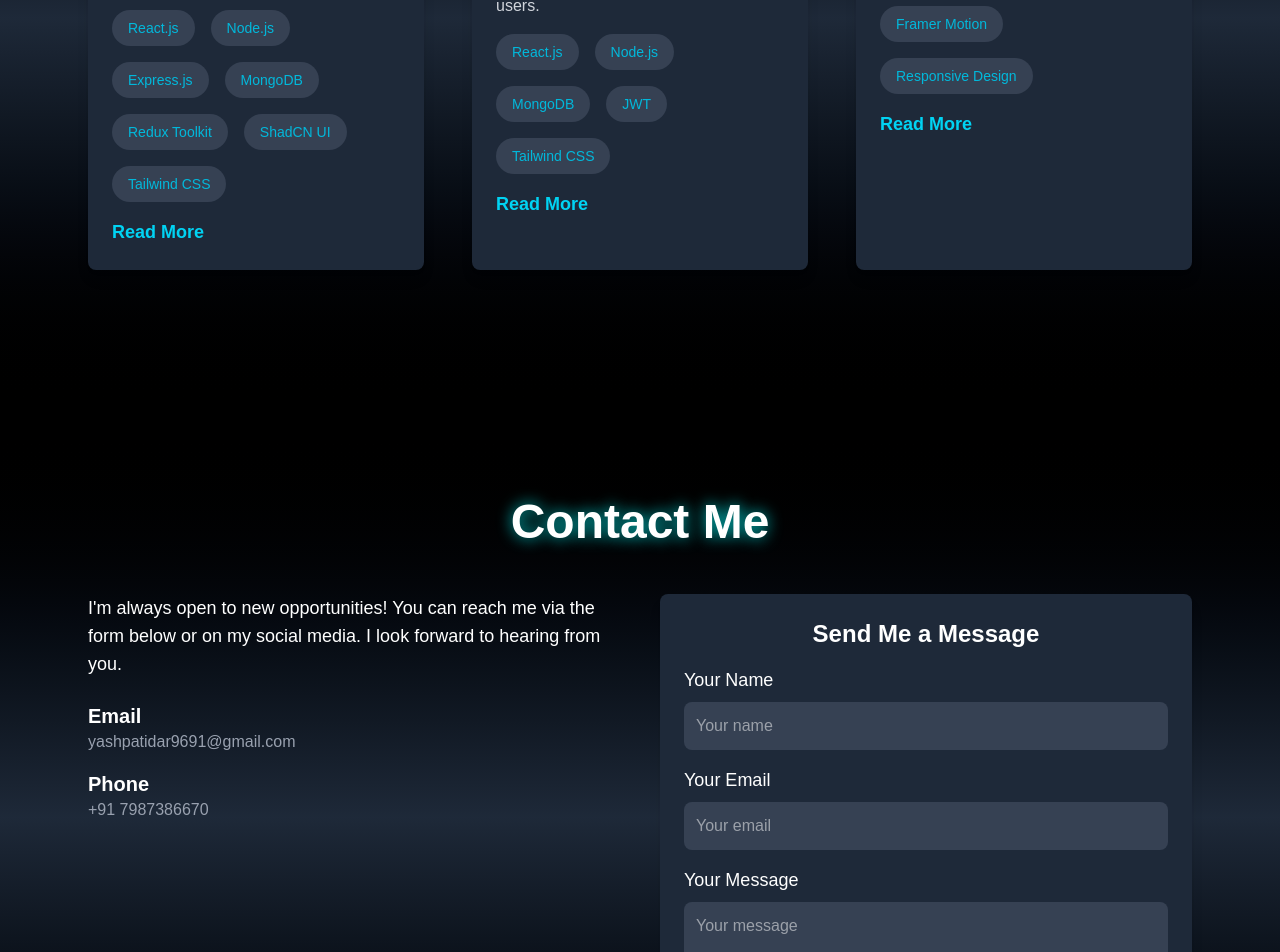
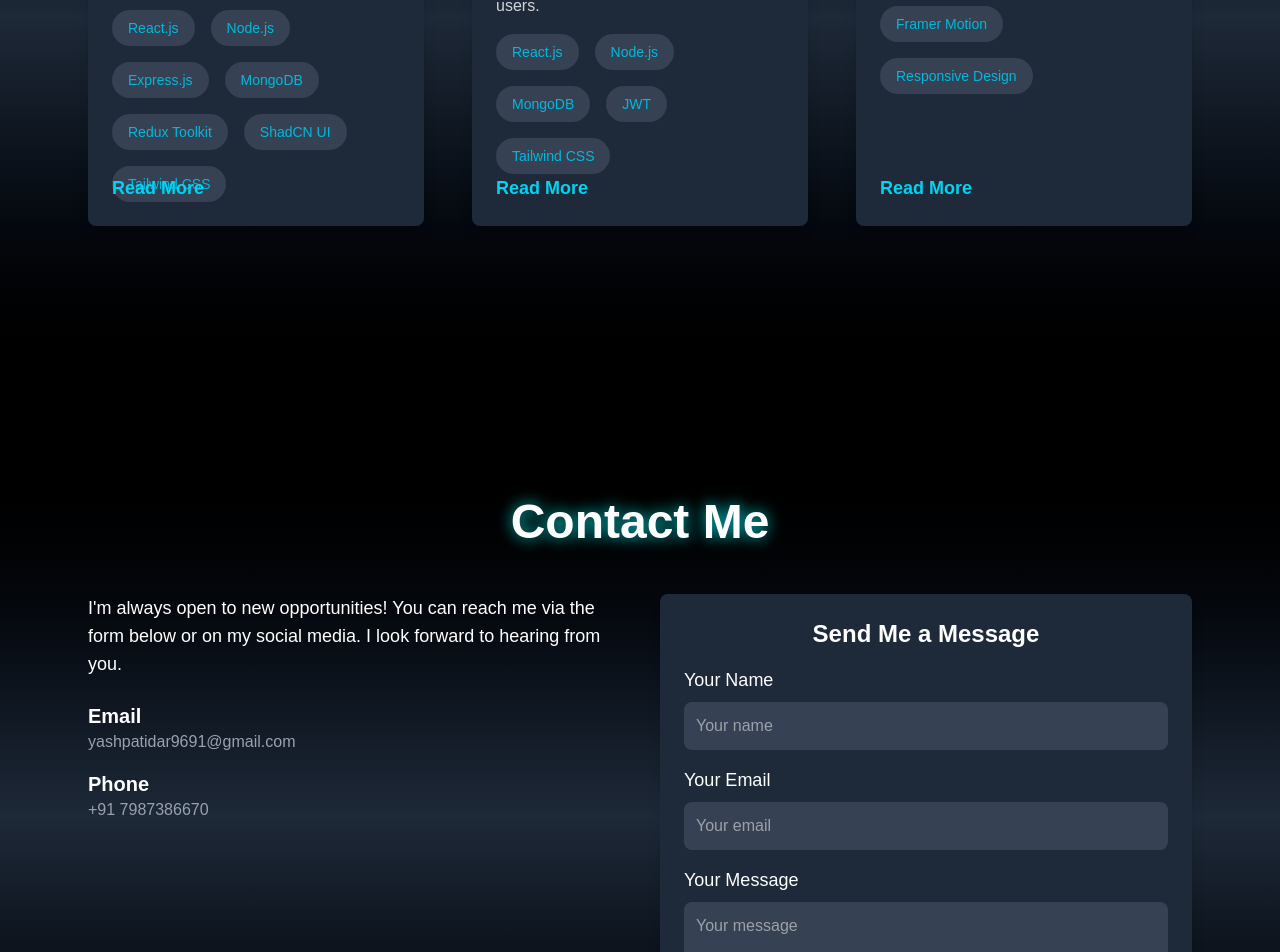
Before and after one commit to yashdark01/myportfolio, a React (Vite) app in the folder portfolio/: page / in a window 1280 px wide. Shown: the part 4320-5272 px from the top of the page. Built offline with nearby package versions, Linux system fonts and the light colour scheme.

Commit message:
Update Projects.jsx

```diff
--- a/portfolio/src/sections/Projects.jsx
+++ b/portfolio/src/sections/Projects.jsx
@@ -60,7 +60,8 @@ const Projects = () => {
                 ))}
               </div>
 
-              <button
+              <div className = "absolute bottom-6 left-6">
+                <button
                 onClick={() => toggleDescription(index)}
                 className=" text-cyan-400 mt-4 text-lg font-semibold hover:text-cyan-500"
               >
@@ -68,8 +69,9 @@ const Projects = () => {
               </button>
 
               {expandedIndex === index && (
-                <p className="text-gray-400 mt-4">{project.fullDescription}</p>
+                <p className="text-gray-400 my-4 ">{project.fullDescription}</p>
               )}
+              </div>
 
               <div className="absolute bottom-6 right-6  flex space-x-4 opacity-0 group-hover:opacity-100 transition-opacity duration-300">
                 <a href={project.githubLink} target="_blank" rel="noopener noreferrer">
```
